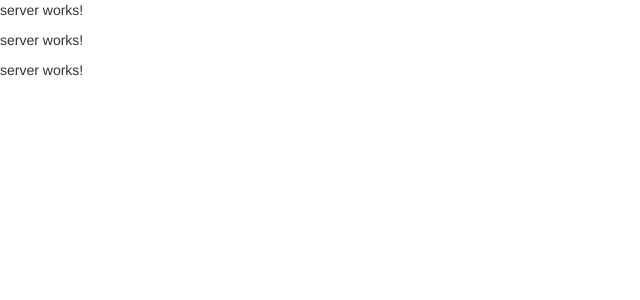
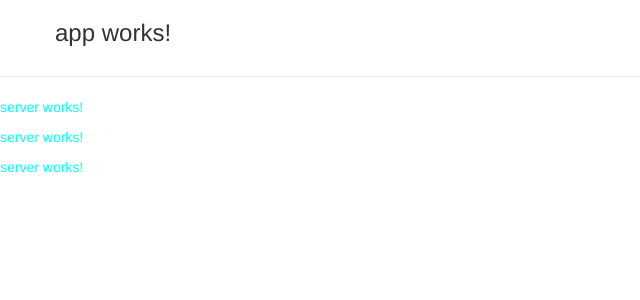
Before and after one commit to maksymmarych/ng-my-app, an Angular app: page / in a window 1280 px wide. Shown: the top 300 px of the page, without its empty margins (0-640 px from the left). Built offline with nearby package versions, Linux system fonts and the light colour scheme.

Commit message:
#first-style

```diff
--- a/src/app/app.component.html
+++ b/src/app/app.component.html
@@ -1,4 +1,11 @@
+<div class="container">
+  <div class="row">
+    <h3>{{title}}</h3>
+  </div>
 
+</div>
+
+<hr>
 <app-server></app-server>
 <app-server></app-server>
 <app-server></app-server>
--- a/src/app/server/server.component.css
+++ b/src/app/server/server.component.css
@@ -0,0 +1,3 @@
+.title {
+  color: aqua;
+}
--- a/src/app/server/server.component.html
+++ b/src/app/server/server.component.html
@@ -1,3 +1,3 @@
-<p>
+<p class="title">
   server works!
 </p>
```
